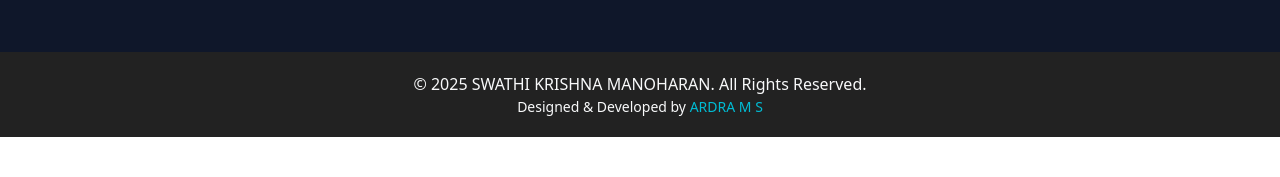
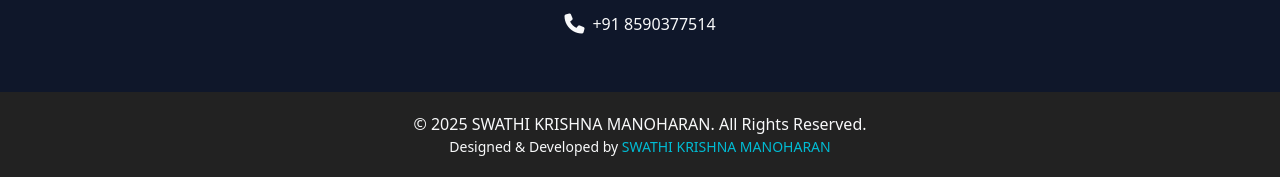
Before and after one commit to ardra-m-siva/portfolio-swathi-krishna, a plain HTML site: page index.html in a window 1280 px wide. Shown: the part 3623-3800 px from the top of the page. Before the commit the page ends 3760 px from the top, so only its background shows below. Drawn offline with nearby package versions, Linux system fonts and the light colour scheme; a web font is replaced by a local one.

Commit message:
modified

```diff
--- a/index.html
+++ b/index.html
@@ -451,6 +451,12 @@
                         </a>
                     </div>
                 </div>
+                <div>
+                    <a href="tel:+918590377514" class="d-flex justify-content-center align-items-center text-light text-decoration-none p-2">
+                        <i style="font-size: 20px;" class="fas fa-phone"></i>
+                        <span class="ms-2">+91 8590377514</span>
+                    </a>
+                </div>
             </div>
             <!-- Back to Top Button -->
             <button style="color: black;" id="back-to-top"
@@ -464,7 +470,7 @@
     <footer class="text-light text-center">
         <p>&copy; 2025 SWATHI KRISHNA MANOHARAN. All Rights Reserved.</p>
         <p style="font-size: 14px;">
-            Designed & Developed by <a href="https://www.linkedin.com/in/ardra-m-sivakumaran/">ARDRA M S</a>
+            Designed & Developed by <a href="#about">SWATHI KRISHNA MANOHARAN</a>
         </p>
     </footer>
 </body>
```
